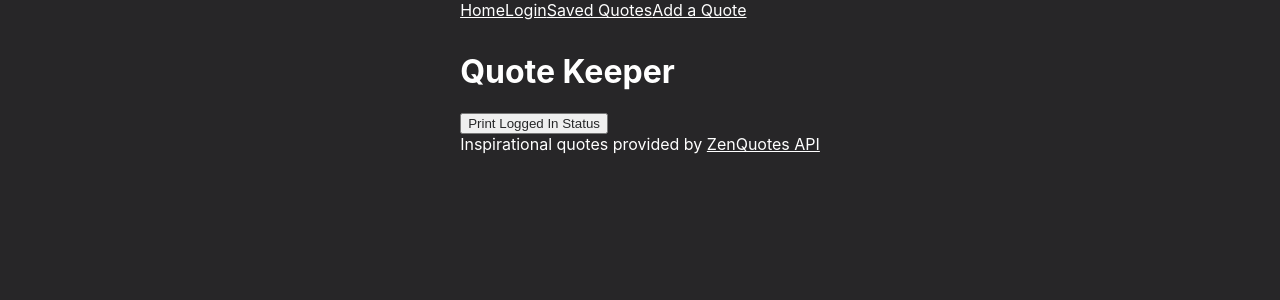
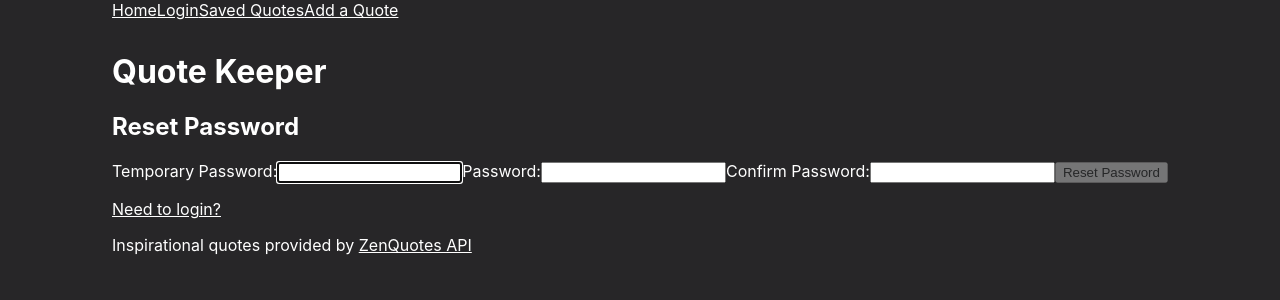
Before and after one commit to RuthieRose/QuoteKeeperClient, a React (Create React App) app: page /reset in a window 1280 px wide. Shown: the top 300 px of the page. Built offline with nearby package versions, Linux system fonts and the light colour scheme.

Commit message:
reset and request components added

```diff
--- a/src/App.js
+++ b/src/App.js
@@ -5,6 +5,8 @@ import Login from './Components/login/Login'
 import Register from './Components/login/Register'
 import SavedQuotes from './Components/Quotes/SavedQuotes'
 import AddQuote from './Components/Quotes/AddQuote'
+import Reset from './Components/reset/Reset'
+import Request from './Components/reset/Request'
 import Nav from './Components/elements/Nav'
 import Footer from './Components/elements/Footer'
 import { Navigate, Outlet, Routes, Route, useLocation } from 'react-router-dom'
@@ -39,17 +41,16 @@ function App() {
           Quote Keeper
         </h1>
       </header>
-      <div><button onClick={PrintLoggedIn}>Print Logged In Status</button></div>
+
 
       <Routes>
 
         <Route path="/" element={<QuoteOfTheDay />} />
         <Route path="login" element={<Login />} />
         <Route path="register" element={<Register />} />
+        <Route path="reset" element={<Reset />} />
+        <Route path="passwordreset/request" element={<Request />} />
 
-
-        {/* <Route path="resetpassword/request" element={<Request />} />
-        <Route path="resetpassword/reset" element={<Reset />} /> */}
 
         <Route path='/' element={<RequireAuth />}>
           <Route path="saved" element={<SavedQuotes />} />
--- a/src/Components/login/Login.js
+++ b/src/Components/login/Login.js
@@ -2,7 +2,7 @@ import { useLocation, useNavigate } from 'react-router-dom'
 import { useContextLoggedIn } from '../Context';
 import './login.css'
 import axiosAPI from 'axios';
-import { Link, Navigate } from 'react-router-dom'
+import { Link } from 'react-router-dom'
 import { useRef, useState, useEffect } from 'react';
 import { faCheck, faTimes, faInfoCircle } from '@fortawesome/free-solid-svg-icons';
 import { FontAwesomeIcon } from '@fortawesome/react-fontawesome';
@@ -48,7 +48,7 @@ export default function Login() {
       const { from } = location.state || { from: { pathname:'/'}}
       navigate(from, { replace: true})
     }
-  }, [loggedIn])
+  }, [loggedIn, location, navigate])
 
 
   useEffect(() => {
--- a/src/Components/reset/Request.js
+++ b/src/Components/reset/Request.js
@@ -0,0 +1,132 @@
+import './reset.css'
+import axiosAPI from 'axios';
+import { Link } from 'react-router-dom'
+import { useRef, useState, useEffect } from 'react';
+import { faCheck, faTimes, faInfoCircle } from '@fortawesome/free-solid-svg-icons';
+import { FontAwesomeIcon } from '@fortawesome/react-fontawesome';
+
+const axios = axiosAPI.create({
+  baseURL: 'https://quotekeeper.herokuapp.com'
+})
+
+const EMAIL_REGEX = /^[a-zA-Z0-9.!#$%&'*+/=?^_`{|}~-]+@[a-zA-Z0-9](?:[a-zA-Z0-9-]{0,61}[a-zA-Z0-9])?(?:\.[a-zA-Z0-9](?:[a-zA-Z0-9-]{0,61}[a-zA-Z0-9])?)*$/;
+const PASSWORD_REGEX = /^(?=.*[a-z])(?=.*[0-9])(?=.*[!@#$%]).{8,24}$/;
+const REQUEST = '/passwordreset/request';
+
+export default function Request() {
+
+  const userInputRef = useRef();
+  const errorRef = useRef();
+
+  const [email, setEmail] = useState('');
+  const [validEmail, setValidEmail] = useState(false);
+  const [emailFocus, setEmailFocus] = useState(false);
+
+  const [errorMessage, setErrorMessage] = useState('');
+  const [success, setSuccess] = useState(false);
+
+
+  useEffect(() => {
+    userInputRef.current.focus();
+  }, []);
+
+  useEffect(() => {
+    const result = EMAIL_REGEX.test(email);
+    setValidEmail(result)
+  }, [email]);
+
+  useEffect(() => {
+    setErrorMessage('');
+  }, [email]);
+
+  const handleSubmit = async (e) => {
+    e.preventDefault();
+
+    // additional validation
+
+    const test3 = EMAIL_REGEX.test(email);
+    if (!test3) {
+      setErrorMessage('Invalid entry');
+      return;
+    }
+    try {
+      const response = await axios.post(REQUEST,
+        JSON.stringify({ email }),
+        {
+          headers: { 'Content-Type': 'application/json' }
+        })
+      setEmail('')
+      setSuccess(true)
+    }
+
+    catch (err) {
+      if (err.response.status === 409) {
+        setErrorMessage(err.response.data)
+        console.log(err)
+        setSuccess(false)
+        errorRef.current.focus()
+      } else {
+        setErrorMessage('request failed')
+        console.log(err)
+      }
+
+    }
+  }
+  return (
+    <>
+      <section>
+        <p ref={errorRef} className={errorMessage ? "error-message" : "offscreen"} aria-live="assertive">{errorMessage}</p>
+        <h1>Request Password Reset</h1>
+        <form onSubmit={handleSubmit}>
+
+          {/* Email */}
+
+          <label htmlFor="email">
+            Email:
+
+            <span className={validEmail && emailFocus ? 'valid' : 'hide'}>
+              <FontAwesomeIcon icon={faCheck} />
+            </span>
+
+            <span className={validEmail || !email ? 'hide' : 'invalid'}>
+              <FontAwesomeIcon icon={faTimes} />
+            </span>
+
+          </label>
+          <input
+            type="text"
+            id="email"
+            ref={userInputRef}
+            autoComplete="off"
+            onChange={e => setEmail(e.target.value)}
+            required
+            aria-invalid={validEmail ? 'false' : 'true'}
+            aria-describedby='emailnote'
+            onFocus={() => setEmailFocus(true)}
+            onBlur={() => setEmailFocus(false)}
+          />
+
+          <p id="emailnote" className={email && !validEmail ? 'instructions' : 'offscreen'}>
+            <FontAwesomeIcon icon={faInfoCircle} className='icon' />
+            Must be a valid email address. <br />
+          </p>
+
+
+
+
+
+          <button disabled={!validEmail ? true : false}>Request</button>
+
+          <p>
+
+            <span className="line">
+
+            </span>
+          </p>
+
+        </form>
+      </section>
+
+    </>
+  )
+}
--- a/src/Components/reset/Reset.js
+++ b/src/Components/reset/Reset.js
@@ -0,0 +1,222 @@
+import './reset.css';
+import axiosAPI from 'axios';
+import { Link } from 'react-router-dom'
+import { useRef, useState, useEffect } from 'react';
+import { faCheck, faTimes, faInfoCircle } from '@fortawesome/free-solid-svg-icons';
+import { FontAwesomeIcon } from '@fortawesome/react-fontawesome';
+
+const axios = axiosAPI.create({
+  baseURL: 'https://quotekeeper.herokuapp.com'
+})
+
+const TEMP_REGEX = /[a-zA-Z0-9]{14}/
+const PASSWORD_REGEX = /^(?=.*[a-z])(?=.*[0-9])(?=.*[!@#$%]).{8,24}$/;
+const RESET = '/passwordreset/reset';
+
+export default function Reset() {
+
+ const userInputRef = useRef();
+ const errorRef = useRef();
+
+ const [temp, setTemp] = useState('');
+ const [validTemp, setValidTemp] = useState(false);
+ const [tempFocus, setTempFocus] = useState(false);
+
+ const [password, setPassword] = useState('');
+ const [validPassword, setValidPassword] = useState(false);
+ const [passwordFocus, setPasswordFocus] = useState(false);
+
+ const [matchPassword, setMatchPassword] = useState('');
+ const [validMatch, setValidMatch] = useState(false);
+ const [matchFocus, setMatchFocus] = useState(false);
+
+ const [errorMessage, setErrorMessage] = useState('');
+ const [success, setSuccess] = useState(false);
+
+ useEffect(() => {
+  userInputRef.current.focus();
+ }, []);
+
+ useEffect(() => {
+  const result = TEMP_REGEX.test(temp);
+  setValidTemp(result);
+
+ }, [password, matchPassword]);
+
+ useEffect(() => {
+  const result = PASSWORD_REGEX.test(password);
+  setValidPassword(result);
+  const match = password === matchPassword
+  setValidMatch(match);
+
+ }, [password, matchPassword]);
+
+ useEffect(() => {
+  setErrorMessage('');
+ }, [temp, password, matchPassword]);
+
+ const handleSubmit = async (e) => {
+  e.preventDefault();
+
+  // additional validation
+  const test1 = TEMP_REGEX.test(temp);
+  const test2 = PASSWORD_REGEX.test(password);
+  if (!test1 || !test2) {
+   setErrorMessage('Invalid entry');
+   return;
+  }
+  try {
+     const response = await axios.post(RESET,
+      JSON.stringify({resetString: temp, password}),
+      {
+       headers: { 'Content-Type': 'application/json'}})
+     console.log(response);
+     setSuccess(true)
+     // clear input fields
+  }
+
+  catch(err) {
+   if (err.response.status === 409) {
+    setErrorMessage(err.response.data)
+    console.log(err)
+    setSuccess(false)
+    errorRef.current.focus()
+  } else {
+   setErrorMessage('registration failed')
+  }
+
+ }
+ }
+ return (
+  <>
+   {success ? (
+
+    <section>
+     <h1>Success!</h1>
+     <p>
+      <Link to="/login">Sign In</Link>
+     </p>
+    </section>
+   ) : (
+    <section>
+     <p ref={errorRef} className={errorMessage ? "error-message" : "offscreen"} aria-live="assertive">{errorMessage}</p>
+     <h1>Reset Password</h1>
+     <form onSubmit={handleSubmit}>
+
+      {/* Temp */}
+
+      <label htmlFor="temp">
+       Temporary Password:
+
+       <span className={validTemp && tempFocus ? 'valid' : 'hide'}>
+        <FontAwesomeIcon icon={faCheck} />
+       </span>
+
+       <span className={validTemp || !temp ? 'hide' : 'invalid'}>
+        <FontAwesomeIcon icon={faTimes} />
+       </span>
+
+      </label>
+      <input
+       type="text"
+       id="temp"
+       ref={userInputRef}
+       autoComplete="off"
+       onChange={e => setTemp(e.target.value)}
+       required
+       aria-invalid={validTemp ? 'false' : 'true'}
+       aria-describedby='tempnote'
+       onFocus={() => setTempFocus(true)}
+       onBlur={() => setTempFocus(false)}
+      />
+
+      <p id="tempnote" className={temp && !validTemp ? 'instructions' : 'offscreen'}>
+       <FontAwesomeIcon icon={faInfoCircle} className='icon' />
+       The temporary password is letters and numbers only. <br />
+      </p>
+
+      {/* Password */}
+
+      <label htmlFor="password">
+       Password:
+
+       <span className={validPassword && passwordFocus ? 'valid' : 'hide'}>
+        <FontAwesomeIcon icon={faCheck} />
+       </span>
+
+       <span className={validPassword || !password ? 'hide' : 'invalid'}>
+        <FontAwesomeIcon icon={faTimes} />
+       </span>
+
+      </label>
+
+
+      <input
+       type="password"
+       id="password"
+       onChange={e => setPassword(e.target.value)}
+       required
+       aria-invalid={validPassword ? 'false' : 'true'}
+       aria-describedby='passwordnote'
+       onFocus={() => setPasswordFocus(true)}
+       onBlur={() => setPasswordFocus(false)}
+      />
+
+
+      <p id="passwordnote" className={password && !validPassword ? 'instructions' : 'offscreen'}>
+       <FontAwesomeIcon icon={faInfoCircle} className='icon' />
+       8 to 24 characters. <br />
+       Must have a number, upper case letter, a lower case letter, and a special character. <br />
+       Allowed special characters: <span aria-label='exclamation mark'>!</span> <span aria-label='at symbol'>@</span> <span aria-label='dollar sign'>$</span> <span aria-label="hashtag">#</span> <span aria-label='percent'>%</span>
+      </p>
+
+      {/* Match Password */}
+
+      <label htmlFor="matchPassword">
+       Confirm Password:
+
+       <span className={validMatch && matchPassword && matchFocus ? 'valid' : 'hide'}>
+        <FontAwesomeIcon icon={faCheck} />
+       </span>
+
+       <span className={validMatch || !matchPassword ? 'hide' : 'invalid'}>
+        <FontAwesomeIcon icon={faTimes} />
+       </span>
+
+      </label>
+
+
+      <input
+       type="password"
+       id="matchPassword"
+       onChange={e => setMatchPassword(e.target.value)}
+       required
+       aria-invalid={validMatch ? 'false' : 'true'}
+       aria-describedby='confirmnote'
+       onFocus={() => setMatchFocus(true)}
+       onBlur={() => setMatchFocus(false)}
+      />
+
+
+      <p id="confirmnote" className={matchFocus && !validMatch ? 'instructions' : 'offscreen'}>
+       <FontAwesomeIcon icon={faInfoCircle} className='icon' />
+       Must match the first password input field. <br />
+      </p>
+
+      <button disabled={!validTemp || !validPassword || !validMatch ? true : false}>Reset Password</button>
+
+      <p>
+
+       <span className="line">
+        <Link to="/login">Need to login?</Link>
+
+       </span>
+      </p>
+
+     </form>
+    </section>
+   )
+   }
+  </>
+ )
+}
```
Also changed, not shown: src/Components/Quotes/Display.js (added), src/Components/Quotes/display.css (added).
